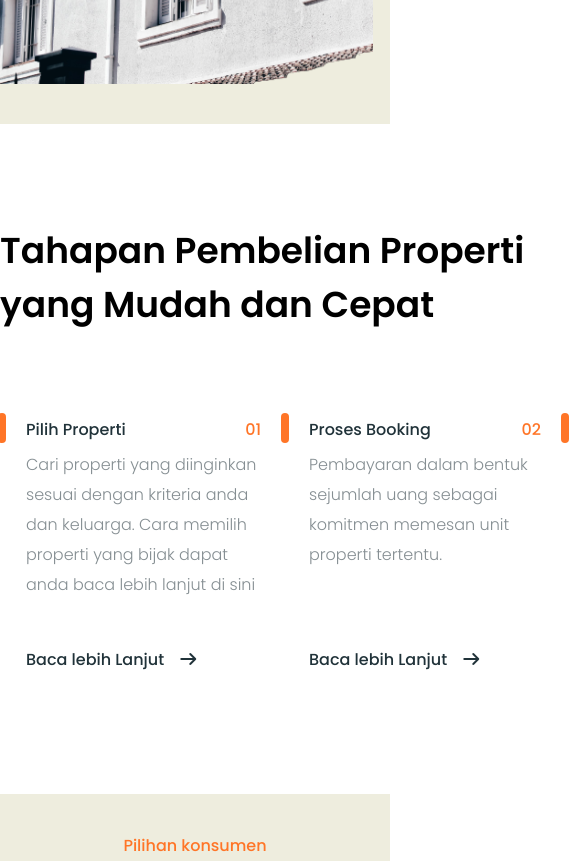
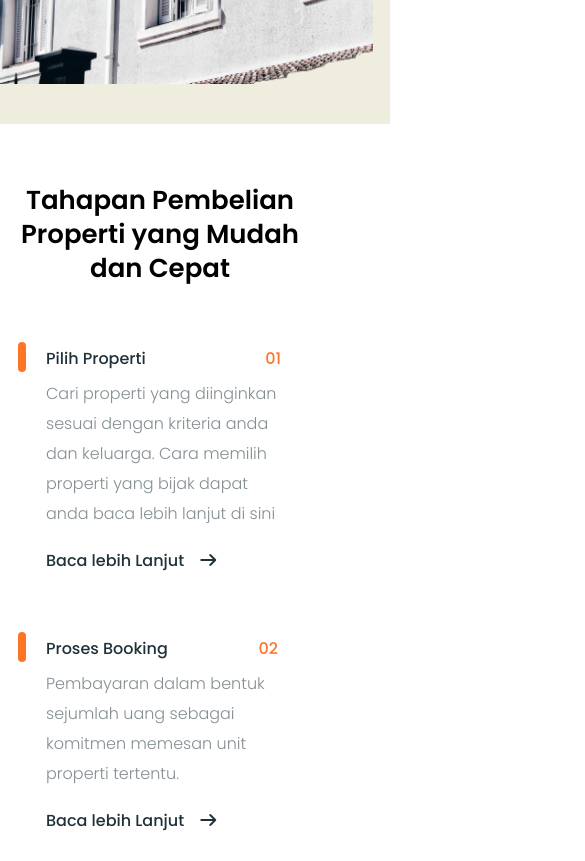
Before and after one commit to menabil/Omah, a website: page index.html in a window 390 px wide. Shown: the part 960-1821 px from the top of the page, 585 px wide, since content can reach past the window. Drawn offline with Linux system fonts and the light colour scheme.

Commit message:
responsive about section

```diff
--- a/index.html
+++ b/index.html
@@ -91,12 +91,16 @@
     </section>
     <!-- Banner -->
     <!-- About -->
-    <section class="py-25">
-      <div class="container">
-        <h3 class="font-semibold w-133.25 text-4xl leading-[150%] mb-16">
+    <section class="md:py-25 py-15">
+      <div class="container px-5 md:px-0">
+        <h3
+          class="font-semibold md:w-133.25 w-70 md:text-left text-center md:text-4xl text-[26px] md:leading-[150%] leading-[130%] md:mb-16 mb-10"
+        >
           Tahapan Pembelian Properti yang Mudah dan Cepat
         </h3>
-        <div class="flex items-start! justify-between">
+        <div
+          class="flex items-start! justify-between md:flex-row flex-col gap-y-5"
+        >
           <div
             class="py-5 relative pl-6 pr-5 border-2 hover:border-[#EEEDDE] border-transparent rounded-[10px] hover:shadow-cShadow duration-300"
           >
@@ -108,7 +112,7 @@
               <p class="font-medium text-[#FF7527] text-base">01</p>
             </div>
             <p
-              class="w-58.75 text-[#203239]/55 leading-7.5 text-base font-light pt-2 pb-12"
+              class="w-58.75 text-[#203239]/55 leading-7.5 text-base font-light pt-2 md:pb-12 pb-5"
             >
               Cari properti yang diinginkan sesuai dengan kriteria anda dan
               keluarga. Cara memilih properti yang bijak dapat anda baca lebih
@@ -129,7 +133,7 @@
               <p class="font-medium text-[#FF7527] text-base">02</p>
             </div>
             <p
-              class="w-58 text-[#203239]/55 leading-7.5 text-base font-light pt-2 pb-19.5"
+              class="w-58 text-[#203239]/55 leading-7.5 text-base font-light pt-2 md:pb-19.5 pb-5"
             >
               Pembayaran dalam bentuk sejumlah uang sebagai komitmen memesan
               unit properti tertentu.
@@ -149,7 +153,7 @@
               <p class="font-medium text-[#FF7527] text-base">03</p>
             </div>
             <p
-              class="w-58.75 text-[#203239]/55 leading-7.5 text-base font-light pt-2 pb-12"
+              class="w-58.75 text-[#203239]/55 leading-7.5 text-base font-light pt-2 md:pb-12 pb-5"
             >
               Pembiayaan KPR untuk pembeli rumah dengan skema pembiayaan jika
               diperlukan dan dilanjutkan proses sertifkasi HGB.
```
Also changed, not shown: src/output.css.
